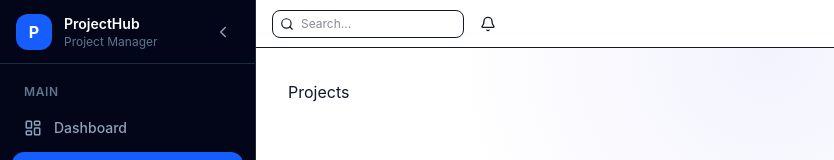
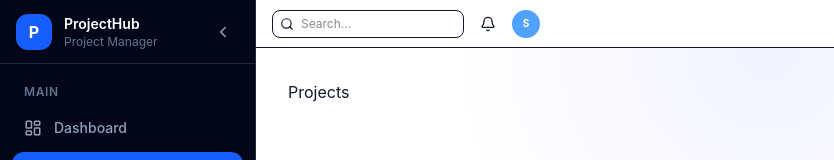
Before and after one commit to Abbas-shah10/project_management, a React (Vite) app in the folder frontend/: page /projects in a window 1280 px wide. Shown: the top 160 px of the page, without its empty margins (0-834 px from the left). Built offline with nearby package versions, Linux system fonts and the light colour scheme; sample sign-in values are in the browser's storage.

Commit message:
just change the avatar background

```diff
--- a/frontend/src/components/layout/Header.tsx
+++ b/frontend/src/components/layout/Header.tsx
@@ -22,7 +22,7 @@ export default function Header() {
               <span className="absolute top-1.5 right-1.5 w-1.5 h-1.5 bg-[(--danger)] rounded-full" />
             </button>
           </div>
-          <div className="w-7 h-7 rounded-full bg-[(--accent-primary)] flex items-center justify-center text-white text-[10px] font-bold cursor-pointer">
+          <div className="w-7 h-7 rounded-full bg-[(--accent-primary)] flex items-center justify-center text-white text-[10px] font-bold cursor-pointer bg-blue-400">
             {user.username?.charAt(0).toUpperCase()}
           </div>
         </div>
```
